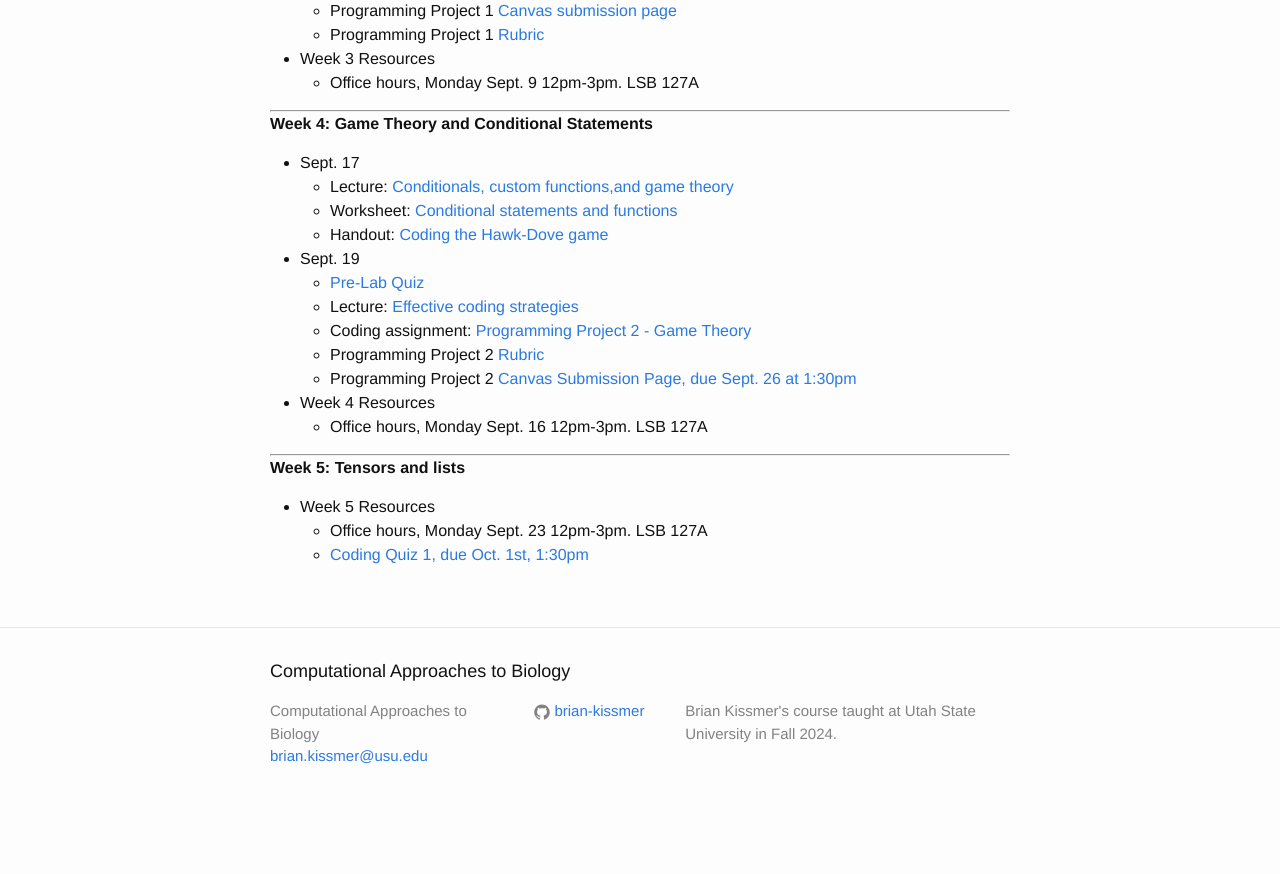
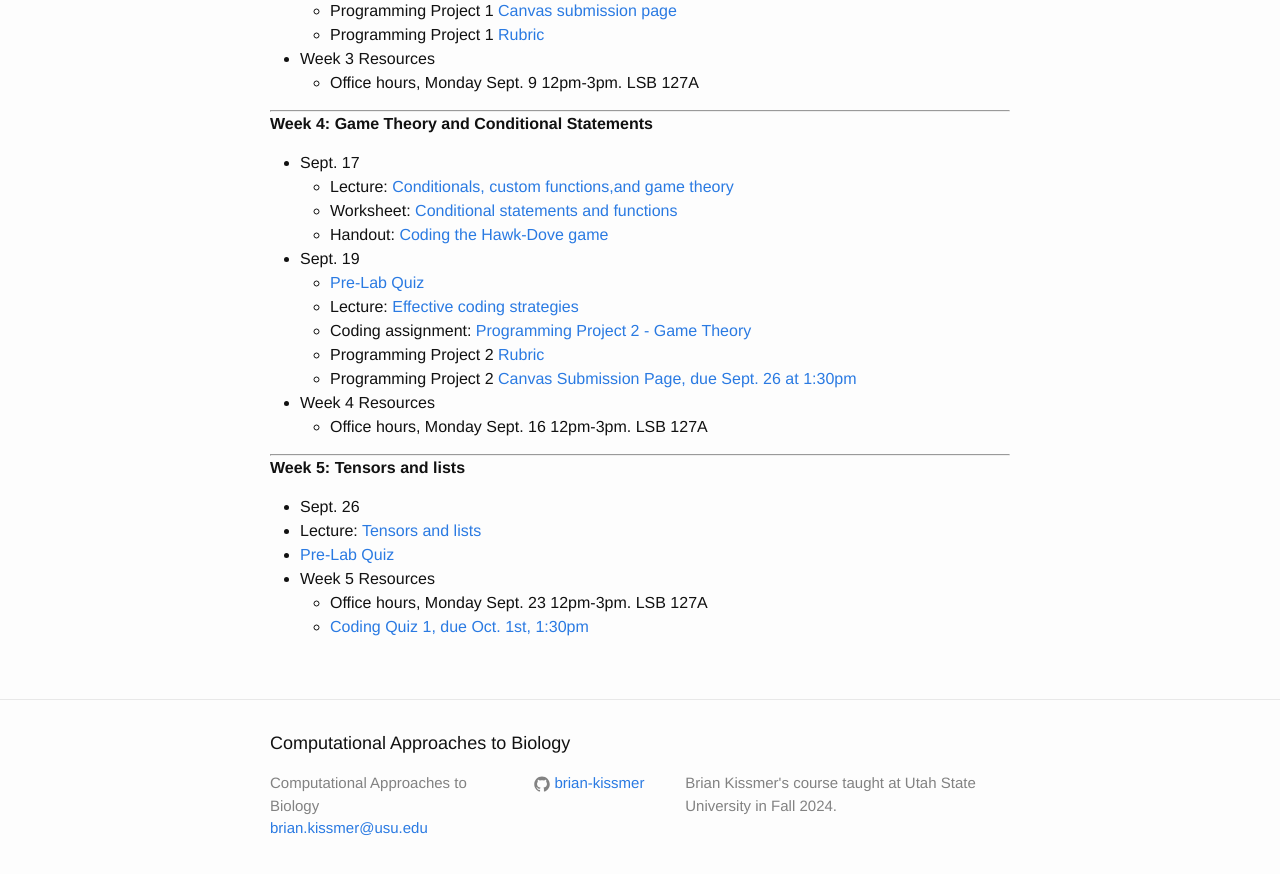
Before and after one commit to brian-kissmer/brian-kissmer.github.io, a Jekyll site: the page built from Schedule.md, in a window 1280 px wide and 900 px high, scrolled down 1057 px. Shown: the top 874 px of the window. Built offline with Jekyll 4.4.1, drawn with Linux system fonts in a browser that asks for light colours; before the commit the page ends 1885 px from its top, so only the background shows below that.

Commit message:
Update Schedule.md

```diff
--- a/Schedule.md
+++ b/Schedule.md
@@ -75,6 +75,9 @@ layout: page
   ***
 
   **Week 5: Tensors and lists**
+  * Sept. 26
+  * Lecture: [Tensors and lists]({{ site.baseurl }}/slides/Sept 26 slides.pdf)
+  * [Pre-Lab Quiz](https://usu.instructure.com/courses/762928/quizzes/1276878)
   * Week 5 Resources
       * Office hours, Monday Sept. 23 12pm-3pm. LSB 127A
       * [Coding Quiz 1, due Oct. 1st, 1:30pm](https://usu.instructure.com/courses/762928/quizzes/1276805)
```
